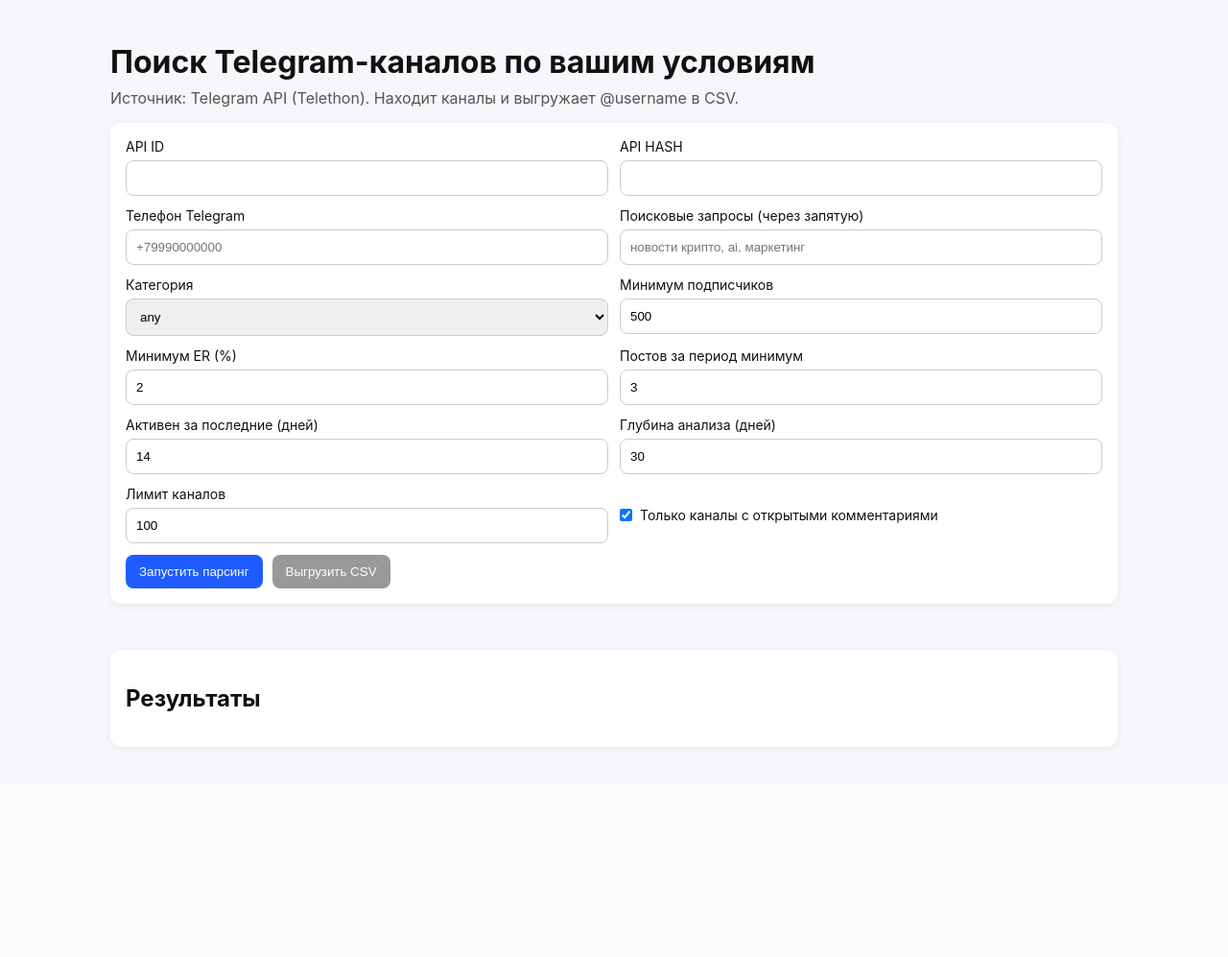
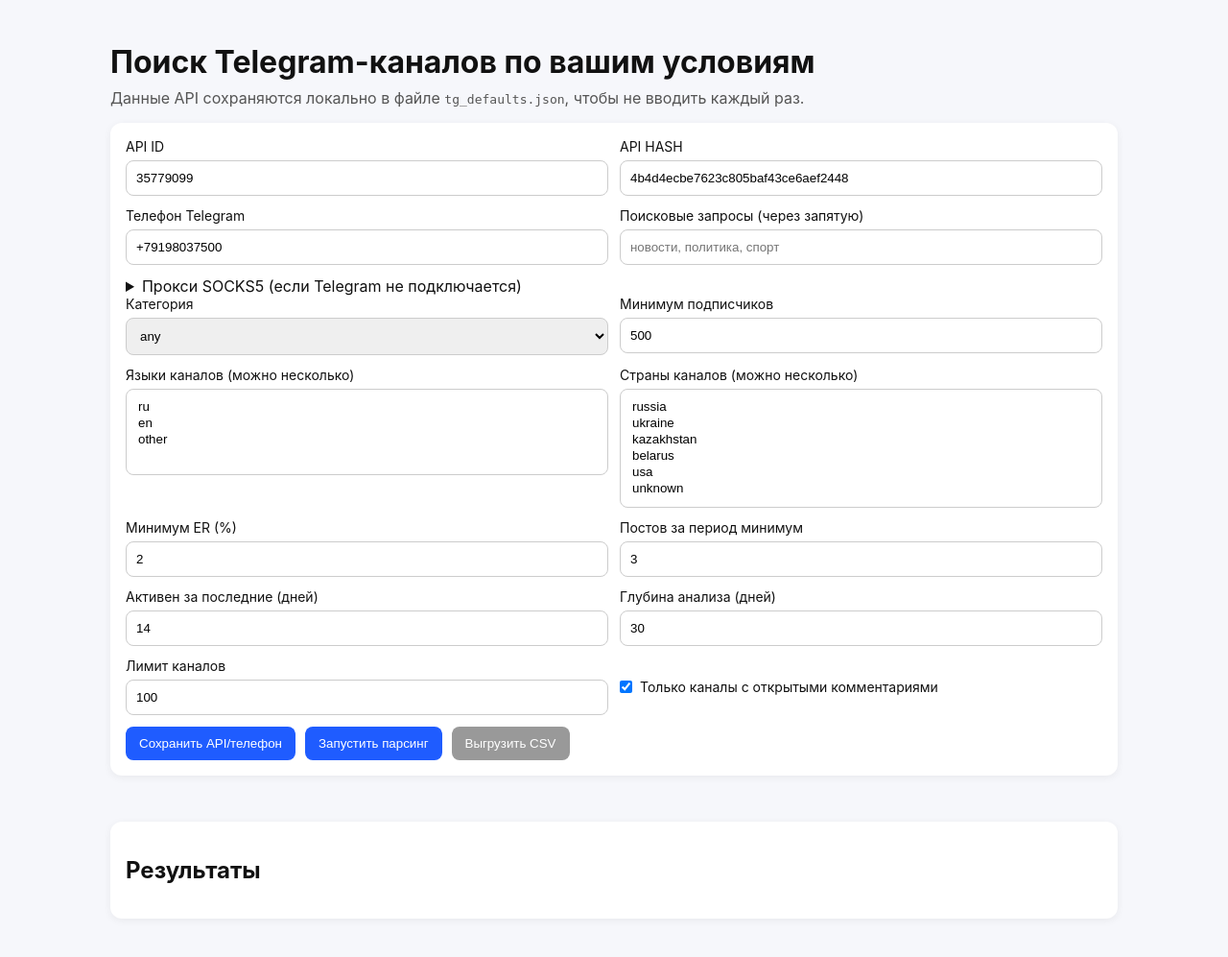
Before and after one commit to anarkonamag-cell/parser, a Flask app: page / in a window 1280 px wide. Shown: the whole page at 96% size. Before the commit the page ends 780 px from the top, so only its background shows below. Run offline with Flask 3, Linux system fonts and the light colour scheme.

Commit message:
Add saved Telegram settings, proxy support, and language/country filters

```diff
--- a/app.py
+++ b/app.py
@@ -2,7 +2,9 @@ from __future__ import annotations
 
 import csv
 import io
+import json
 import threading
+from pathlib import Path
 
 from flask import Flask, Response, jsonify, render_template, request
 
@@ -10,6 +12,34 @@ from telegram_channel_finder import discover_channels_via_telegram, filter_chann
 
 app = Flask(__name__)
 PARSE_LOCK = threading.Lock()
+SETTINGS_FILE = Path("tg_defaults.json")
+DEFAULT_SETTINGS = {
+    "api_id": "35779099",
+    "api_hash": "4b4d4ecbe7623c805baf43ce6aef2448",
+    "phone": "+79198037500",
+    "proxy_host": "",
+    "proxy_port": "1080",
+    "proxy_username": "",
+    "proxy_password": "",
+}
+
+
+def load_settings() -> dict:
+    if not SETTINGS_FILE.exists():
+        return DEFAULT_SETTINGS.copy()
+    try:
+        data = json.loads(SETTINGS_FILE.read_text(encoding="utf-8"))
+        merged = DEFAULT_SETTINGS.copy()
+        merged.update({k: str(v) for k, v in data.items() if k in DEFAULT_SETTINGS})
+        return merged
+    except Exception:
+        return DEFAULT_SETTINGS.copy()
+
+
+def save_settings(data: dict) -> None:
+    payload = DEFAULT_SETTINGS.copy()
+    payload.update({k: str(v) for k, v in data.items() if k in payload})
+    SETTINGS_FILE.write_text(json.dumps(payload, ensure_ascii=False, indent=2), encoding="utf-8")
 
 
 @app.get("/")
@@ -17,17 +47,45 @@ def index():
     return render_template("index.html")
 
 
+@app.get("/api/settings")
+def get_settings():
+    return jsonify({"ok": True, "settings": load_settings()})
+
+
+@app.post("/api/settings")
+def set_settings():
+    data = request.get_json(force=True, silent=True) or {}
+    save_settings(data)
+    return jsonify({"ok": True})
+
+
 @app.post("/api/parse")
 def parse_channel_list():
-    api_id_raw = request.form.get("api_id", "").strip()
-    api_hash = request.form.get("api_hash", "").strip()
-    phone = request.form.get("phone", "").strip()
+    saved = load_settings()
+
+    api_id_raw = request.form.get("api_id", "").strip() or saved["api_id"]
+    api_hash = request.form.get("api_hash", "").strip() or saved["api_hash"]
+    phone = request.form.get("phone", "").strip() or saved["phone"]
     queries_raw = request.form.get("queries", "").strip()
 
     if not api_id_raw or not api_hash or not phone or not queries_raw:
         return jsonify({"ok": False, "error": "Заполните API ID, API HASH, телефон и поисковые запросы."}), 400
 
+    current_settings = {
+        "api_id": api_id_raw,
+        "api_hash": api_hash,
+        "phone": phone,
+        "proxy_host": request.form.get("proxy_host", "").strip(),
+        "proxy_port": request.form.get("proxy_port", "1080").strip(),
+        "proxy_username": request.form.get("proxy_username", "").strip(),
+        "proxy_password": request.form.get("proxy_password", "").strip(),
+    }
+    save_settings(current_settings)
+
     required_category = request.form.get("category", "any")
+    selected_languages = [v.strip().lower() for v in request.form.getlist("languages") if v.strip()]
+    selected_countries = [v.strip().lower() for v in request.form.getlist("countries") if v.strip()]
+
     min_subscribers = int(request.form.get("min_subscribers", "500") or 500)
     require_comments_open = request.form.get("require_comments", "on") == "on"
     min_engagement_rate = float(request.form.get("min_engagement_rate", "2") or 2)
@@ -37,6 +95,15 @@ def parse_channel_list():
     lookback_days = int(request.form.get("lookback_days", "30") or 30)
 
     search_queries = [q.strip() for q in queries_raw.split(",") if q.strip()]
+
+    proxy = None
+    if current_settings["proxy_host"]:
+        proxy = {
+            "host": current_settings["proxy_host"],
+            "port": int(current_settings["proxy_port"] or "1080"),
+            "username": current_settings["proxy_username"] or None,
+            "password": current_settings["proxy_password"] or None,
+        }
 
     if not PARSE_LOCK.acquire(blocking=False):
         return jsonify({"ok": False, "error": "Парсинг уже выполняется. Дождитесь завершения текущего запуска и повторите."}), 409
@@ -49,16 +116,26 @@ def parse_channel_list():
             search_queries=search_queries,
             max_channels=max_channels,
             lookback_days=lookback_days,
+            proxy=proxy,
         )
         filtered = filter_channels(
             discovered,
             required_category=required_category,
+            required_languages=selected_languages,
+            required_countries=selected_countries,
             min_subscribers=min_subscribers,
             require_comments_open=require_comments_open,
             min_engagement_rate=min_engagement_rate,
             min_recent_posts=min_recent_posts,
             active_within_days=active_within_days,
         )
+    except TimeoutError:
+        return jsonify(
+            {
+                "ok": False,
+                "error": "Таймаут подключения к Telegram. Попробуйте прокси (SOCKS5), проверьте сеть и повторите.",
+            }
+        ), 400
     except Exception as exc:  # pragma: no cover
         return jsonify({"ok": False, "error": f"Ошибка парсинга: {exc}"}), 400
     finally:
@@ -75,6 +152,8 @@ def parse_channel_list():
                     "subscribers": c.subscribers,
                     "comments_enabled": c.comments_enabled,
                     "category": c.category,
+                    "language": c.language,
+                    "country": c.country,
                     "recent_posts": c.recent_posts,
                     "avg_views": c.avg_views,
                     "engagement_rate": c.engagement_rate,
@@ -100,6 +179,8 @@ def export_csv():
             "subscribers",
             "comments_enabled",
             "category",
+            "language",
+            "country",
             "recent_posts",
             "avg_views",
             "engagement_rate",
@@ -118,4 +199,6 @@ def export_csv():
 
 
 if __name__ == "__main__":
+    if not SETTINGS_FILE.exists():
+        save_settings(DEFAULT_SETTINGS)
     app.run(host="0.0.0.0", port=5000, debug=True)
--- a/requirements.txt
+++ b/requirements.txt
@@ -1,3 +1,4 @@
 Flask==3.0.3
 Telethon==1.36.0
+PySocks==1.7.1
 pytest==8.3.2
--- a/templates/index.html
+++ b/templates/index.html
@@ -9,7 +9,7 @@
   <body>
     <main class="container">
       <h1>Поиск Telegram-каналов по вашим условиям</h1>
-      <p class="hint">Источник: Telegram API (Telethon). Находит каналы и выгружает @username в CSV.</p>
+      <p class="hint">Данные API сохраняются локально в файле <code>tg_defaults.json</code>, чтобы не вводить каждый раз.</p>
 
       <form id="parser-form" class="panel">
         <div class="row">
@@ -26,9 +26,29 @@
             <input type="text" name="phone" placeholder="+79990000000" required />
           </label>
           <label>Поисковые запросы (через запятую)
-            <input type="text" name="queries" placeholder="новости крипто, ai, маркетинг" required />
+            <input type="text" name="queries" placeholder="новости, политика, спорт" required />
           </label>
         </div>
+
+        <details>
+          <summary>Прокси SOCKS5 (если Telegram не подключается)</summary>
+          <div class="row">
+            <label>Proxy host
+              <input type="text" name="proxy_host" placeholder="127.0.0.1" />
+            </label>
+            <label>Proxy port
+              <input type="number" name="proxy_port" value="1080" />
+            </label>
+          </div>
+          <div class="row">
+            <label>Proxy username
+              <input type="text" name="proxy_username" />
+            </label>
+            <label>Proxy password
+              <input type="password" name="proxy_password" />
+            </label>
+          </div>
+        </details>
 
         <div class="row">
           <label>Категория
@@ -43,6 +63,26 @@
           </label>
           <label>Минимум подписчиков
             <input type="number" name="min_subscribers" value="500" min="0" />
+          </label>
+        </div>
+
+        <div class="row">
+          <label>Языки каналов (можно несколько)
+            <select name="languages" multiple size="4">
+              <option value="ru">ru</option>
+              <option value="en">en</option>
+              <option value="other">other</option>
+            </select>
+          </label>
+          <label>Страны каналов (можно несколько)
+            <select name="countries" multiple size="6">
+              <option value="russia">russia</option>
+              <option value="ukraine">ukraine</option>
+              <option value="kazakhstan">kazakhstan</option>
+              <option value="belarus">belarus</option>
+              <option value="usa">usa</option>
+              <option value="unknown">unknown</option>
+            </select>
           </label>
         </div>
 
@@ -75,6 +115,7 @@
         </div>
 
         <div class="actions">
+          <button type="button" id="save-settings-btn">Сохранить API/телефон</button>
           <button type="submit">Запустить парсинг</button>
           <button type="button" id="export-btn" disabled>Выгрузить CSV</button>
         </div>
@@ -93,6 +134,7 @@
       const statusEl = document.getElementById('status');
       const resultsEl = document.getElementById('results');
       const exportBtn = document.getElementById('export-btn');
+      const saveBtn = document.getElementById('save-settings-btn');
       let lastItems = [];
 
       const setStatus = (text, ok = true) => {
@@ -100,10 +142,43 @@
         statusEl.className = ok ? 'status ok' : 'status error';
       };
 
+      async function loadDefaults() {
+        const resp = await fetch('/api/settings');
+        const data = await resp.json();
+        if (!data.ok) return;
+        const s = data.settings || {};
+        for (const key of ['api_id', 'api_hash', 'phone', 'proxy_host', 'proxy_port', 'proxy_username', 'proxy_password']) {
+          if (form.elements[key]) form.elements[key].value = s[key] || '';
+        }
+      }
+
+      saveBtn.addEventListener('click', async () => {
+        const payload = {
+          api_id: form.elements.api_id.value,
+          api_hash: form.elements.api_hash.value,
+          phone: form.elements.phone.value,
+          proxy_host: form.elements.proxy_host.value,
+          proxy_port: form.elements.proxy_port.value,
+          proxy_username: form.elements.proxy_username.value,
+          proxy_password: form.elements.proxy_password.value,
+        };
+        const resp = await fetch('/api/settings', {
+          method: 'POST',
+          headers: { 'Content-Type': 'application/json' },
+          body: JSON.stringify(payload),
+        });
+        const data = await resp.json();
+        if (resp.ok && data.ok) {
+          setStatus('Настройки сохранены. Теперь API ID/HASH/телефон подставляются автоматически.');
+        } else {
+          setStatus('Не удалось сохранить настройки', false);
+        }
+      });
+
       form.addEventListener('submit', async (e) => {
         e.preventDefault();
         const fd = new FormData(form);
-        setStatus('Идет парсинг... При первом запуске код подтверждения нужно ввести в консоль приложения.');
+        setStatus('Идет парсинг... Если видите TimeoutError в консоли, включите SOCKS5 прокси и повторите.');
 
         const resp = await fetch('/api/parse', { method: 'POST', body: fd });
         const data = await resp.json();
@@ -128,7 +203,7 @@
             <article class="item">
               <a href="https://t.me/${item.username.replace('@', '')}" target="_blank">${item.username}</a>
               <div class="meta">${item.title} · подписчики: ${item.subscribers} · ER: ${item.engagement_rate}% · категория: ${item.category}</div>
-              <div class="meta">комментарии: ${item.comments_enabled ? 'открыты' : 'закрыты'} · постов за период: ${item.recent_posts} · средние просмотры: ${item.avg_views}</div>
+              <div class="meta">язык: ${item.language} · страна: ${item.country} · комментарии: ${item.comments_enabled ? 'открыты' : 'закрыты'}</div>
             </article>`
           )
           .join('');
@@ -150,6 +225,8 @@
         a.click();
         URL.revokeObjectURL(url);
       });
+
+      loadDefaults();
     </script>
   </body>
 </html>
```
Also changed, not shown: telegram_channel_finder.py (+71 -3 lines), tests/test_channel_filters.py (+6 -0 lines), tg_defaults.json (added, +9 -0 lines), README.md, 1 other file.
